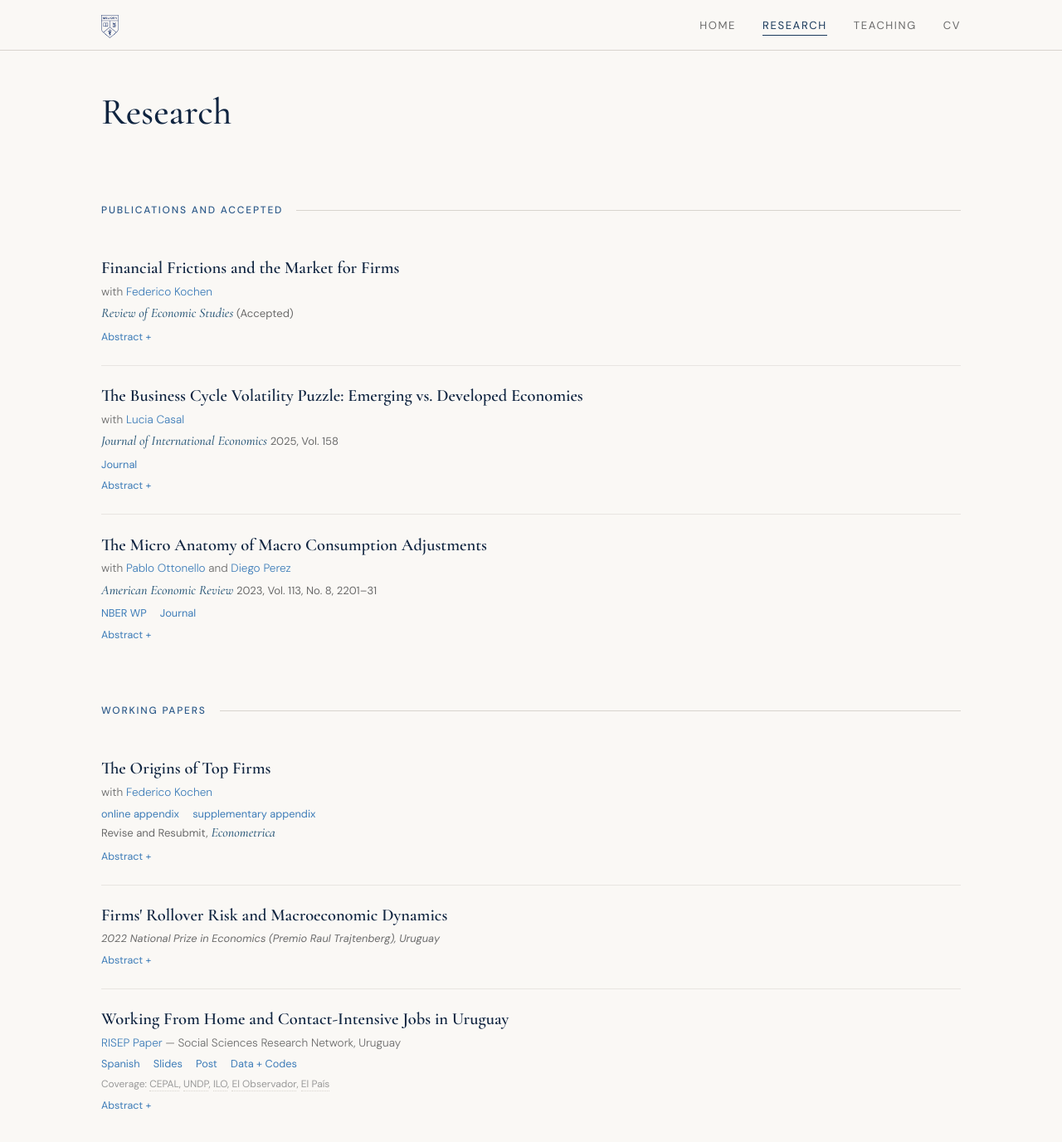
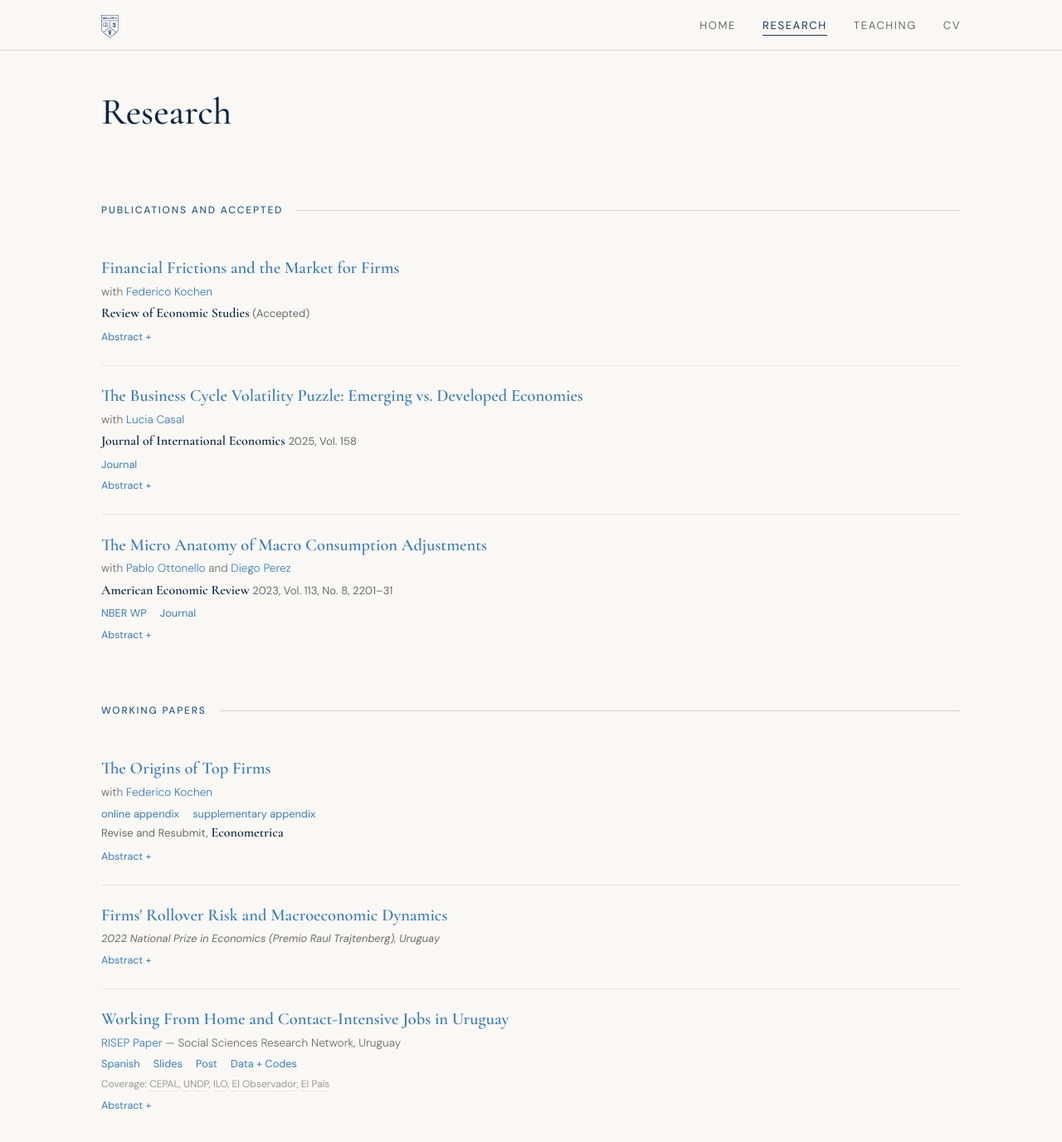
Before and after one commit to rafaguntin/rafaguntin.github.io, a Jekyll site: the page built from research/index.html, in a window 1280 px wide and 1400 px high. Shown: the top 1376 px of the window at 83% size. Built offline with Jekyll 4.4.1, drawn with Linux system fonts in a browser that asks for light colours.

Commit message:
Update index.html

```diff
--- a/research/index.html
+++ b/research/index.html
@@ -78,13 +78,14 @@ layout: null
 
     /* ── CHANGE 1: Paper titles — larger, navy-deep, heavier weight ── */
     .paper-title {
-      font-family: var(--serif);
-      font-size: 1.28rem;          /* was 1.15rem */
-      font-weight: 600;            /* was 500 */
-      color: var(--navy-deep);     /* was var(--text) */
-      margin-bottom: 0.25rem;
-      line-height: 1.35;
-    }
+  font-family: var(--serif);
+  font-size: 1.28rem;
+  font-weight: 700;
+  font-style: normal;
+  color: var(--accent);
+  margin-bottom: 0.25rem;
+  line-height: 1.35;
+}
 
     /* ── CHANGE 2: Animated underline + nudge on title links ── */
     .paper-title a {
@@ -101,14 +102,14 @@ layout: null
       transition: color 0.22s ease, background-size 0.28s ease;
     }
     .paper-title a:hover {
-      color: var(--navy);
-      background-size: 100% 1.5px;  /* underline draws in left→right */
-    }
+  color: var(--navy-light);
+  background-size: 100% 1.5px;
+}
 
     .paper-meta { font-size: 0.85rem; color: var(--text-light); font-weight: 300; margin-bottom: 0.15rem; }
     .paper-meta a { color: var(--accent); text-decoration: none; border-bottom: 1px solid transparent; transition: border-color 0.2s; }
     .paper-meta a:hover { border-bottom-color: var(--accent); }
-    .paper-journal { font-family: var(--serif); font-size: 1rem; font-style: italic; font-weight: 500; color: #2D5A7A; }
+    .paper-journal { font-family: var(--serif); font-size: 1rem; font-style: normal; font-weight: 700; color: var(--navy-deep); }
     .paper-journal .meta { font-family: var(--sans); font-size: 0.82rem; font-style: normal; font-weight: 400; color: var(--text-light); }
     .paper-award { font-size: 0.8rem; color: var(--text-light); font-style: italic; margin-top: 0.15rem; }
     .paper-links { font-size: 0.8rem; margin-top: 0.3rem; color: var(--text-faint); }
```
